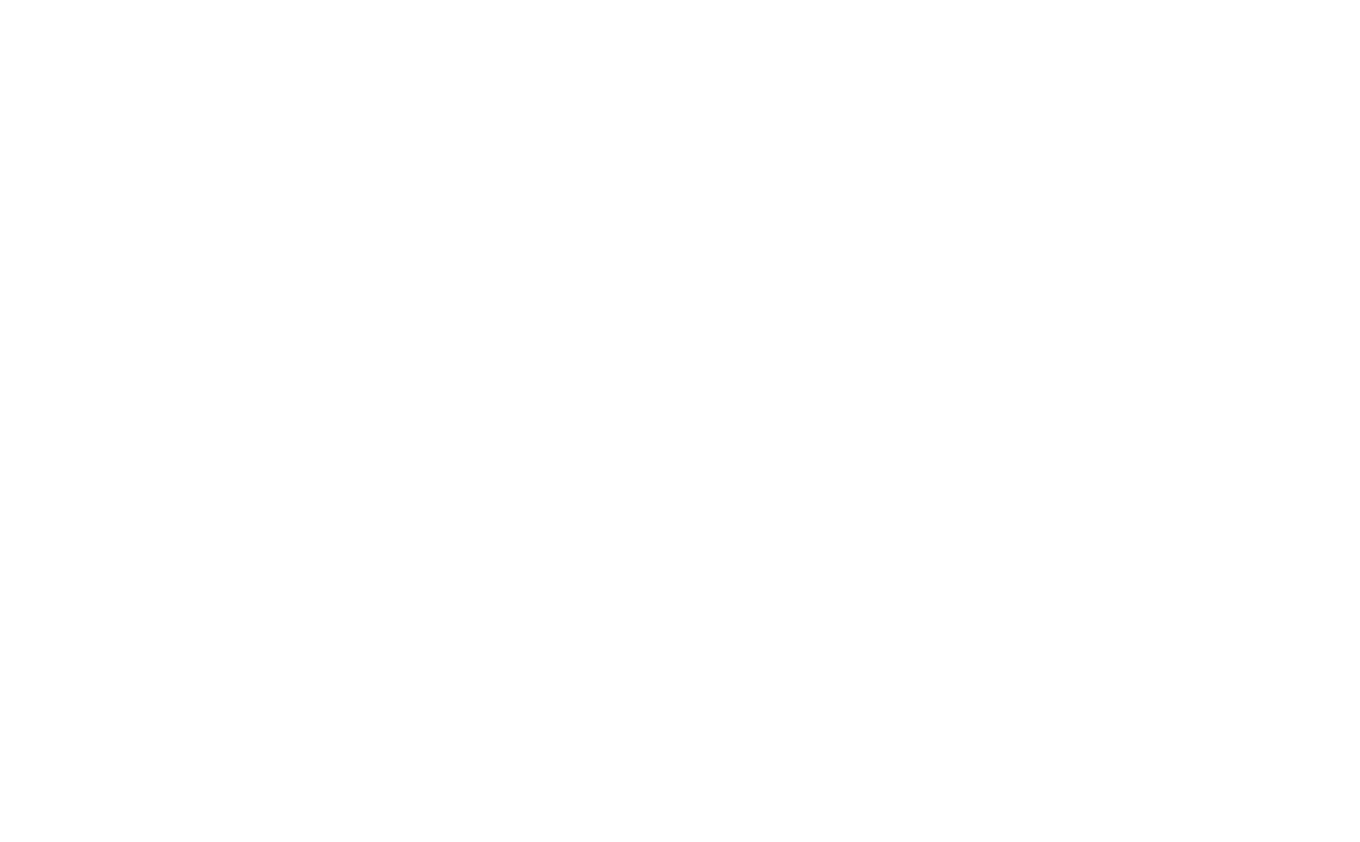
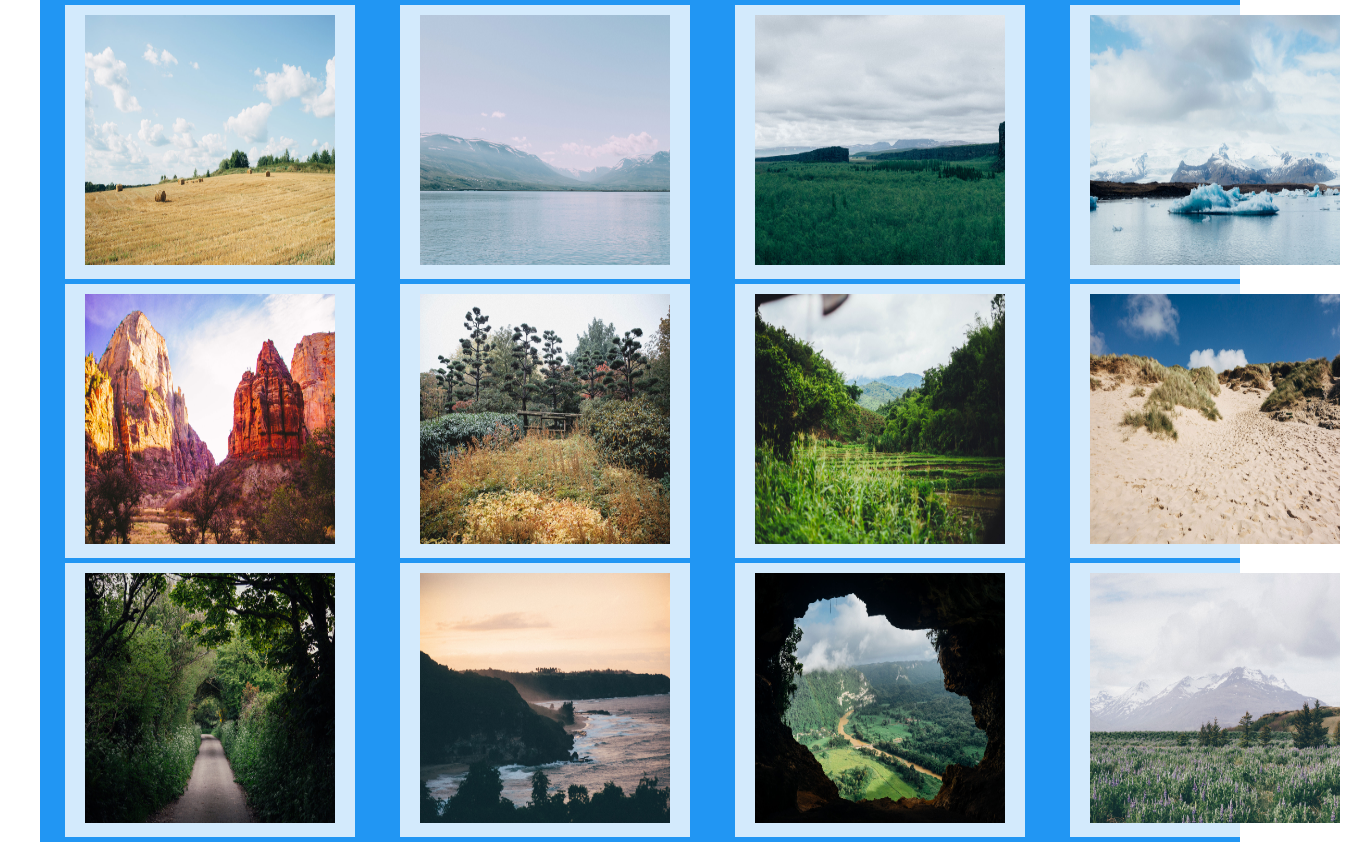
Before and after one commit to RalphWiley/Interactive-Photo-Gallery, a plain HTML site: page index.html in a window 1280 px wide. Shown: the whole page, 1360 px wide, since content can reach past the window. Before the commit the page ends 800 px from the top, so only its background shows below. Drawn offline with Linux system fonts and the light colour scheme.

Commit message:
inital grid, styles and pictures

```diff
--- a/css/styles.css
+++ b/css/styles.css
@@ -0,0 +1,24 @@
+* {
+    margin-left: 20px;
+    margin-right: 20px;
+}
+
+img {
+    height: 250px;
+    width: 250px;
+}
+
+
+.grid-container {
+  display: grid;
+  grid-template-columns: auto auto auto auto;
+  grid-gap: 5px;
+  background-color: #2196F3;
+  padding: 5px;
+}
+
+.grid-container > div {
+  background-color: rgba(255, 255, 255, 0.8);
+  text-align: center;
+  padding: 10px 0;
+}
--- a/index.html
+++ b/index.html
@@ -5,8 +5,59 @@
     <meta name="viewport" content="width=device-width, initial-scale=1.0">
     <meta http-equiv="X-UA-Compatible" content="ie=edge">
     <title>Document</title>
+    <link rel="stylesheet" href="css/normalize.min.css">
+    <link rel="stylesheet" href="css/styles.css">
 </head>
 <body>
-
+    <div class="grid-container">
+        <div>
+            <img src="photos/01.jpg" alt=""  />
+        </div>
+        <!--/1-->
+        <div>
+            <img src="photos/02.jpg" alt=""  />
+        </div>
+        <!--/2-->
+        <div>
+            <img src="photos/03.jpg" alt=""  />
+        </div>
+        <!--/3-->
+        <div>
+            <img src="photos/04.jpg" alt=""  />
+        </div>
+        <!--/4-->
+        <div>
+            <img src="photos/05.jpg" alt=""  />
+        </div>
+        <!--/5-->
+        <div>
+            <img src="photos/06.jpg" alt=""  />
+        </div>
+        <!--/6-->
+        <div>
+            <img src="photos/07.jpg" alt=""  />
+        </div>
+        <!--/7-->
+        <div>
+            <img src="photos/08.jpg" alt=""  />
+        </div>
+        <!--/8-->
+        <div>
+            <img src="photos/09.jpg" alt=""  />
+        </div>
+        <!--/9-->
+        <div>
+            <img src="photos/10.jpg" alt=""  />
+        </div>
+        <!--/10-->
+        <div>
+            <img src="photos/11.jpg" alt=""  />
+        </div>
+        <!--/11-->
+        <div>
+            <img src="photos/12.jpg" alt=""  />
+        </div>
+        <!--/12-->
+    </div>
 </body>
 </html>
```
Also changed, not shown: css/normalize.min.css (added, +1 -0 lines), 1 other file.
